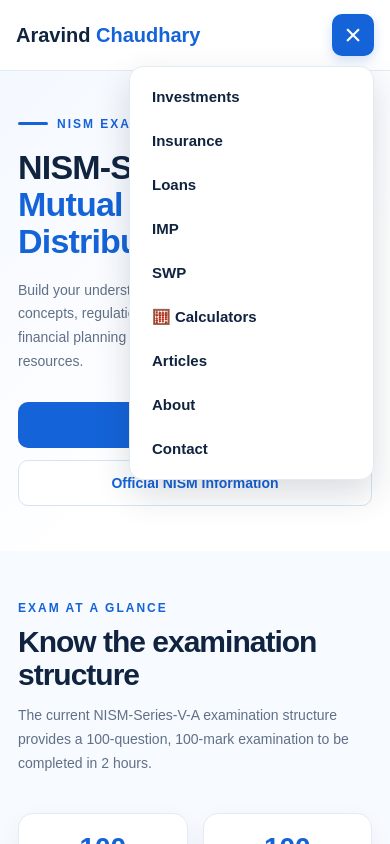
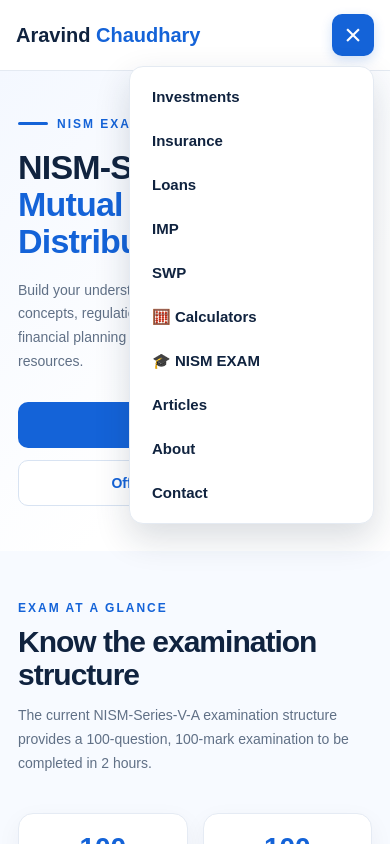
Before and after one commit to Aravind100/aravind-financial-expert, a Next.js app: page /nism in a window 390 px wide. Both pictures are taken after a click on the heading "Open navigation menu". Shown: the top 844 px of the page. Built offline with nearby package versions, Linux system fonts and the light colour scheme.

Commit message:
Add NISM Exam link to MobileMenu

```diff
--- a/components/MobileMenu.tsx
+++ b/components/MobileMenu.tsx
@@ -42,6 +42,10 @@ export default function MobileMenu() {
           🧮 Calculators
         </Link>
 
+        <Link href="/nism" onClick={closeMenu}>
+  🎓 NISM EXAM
+</Link>
+
         <Link href="/articles" onClick={closeMenu}>
           Articles
         </Link>
```
